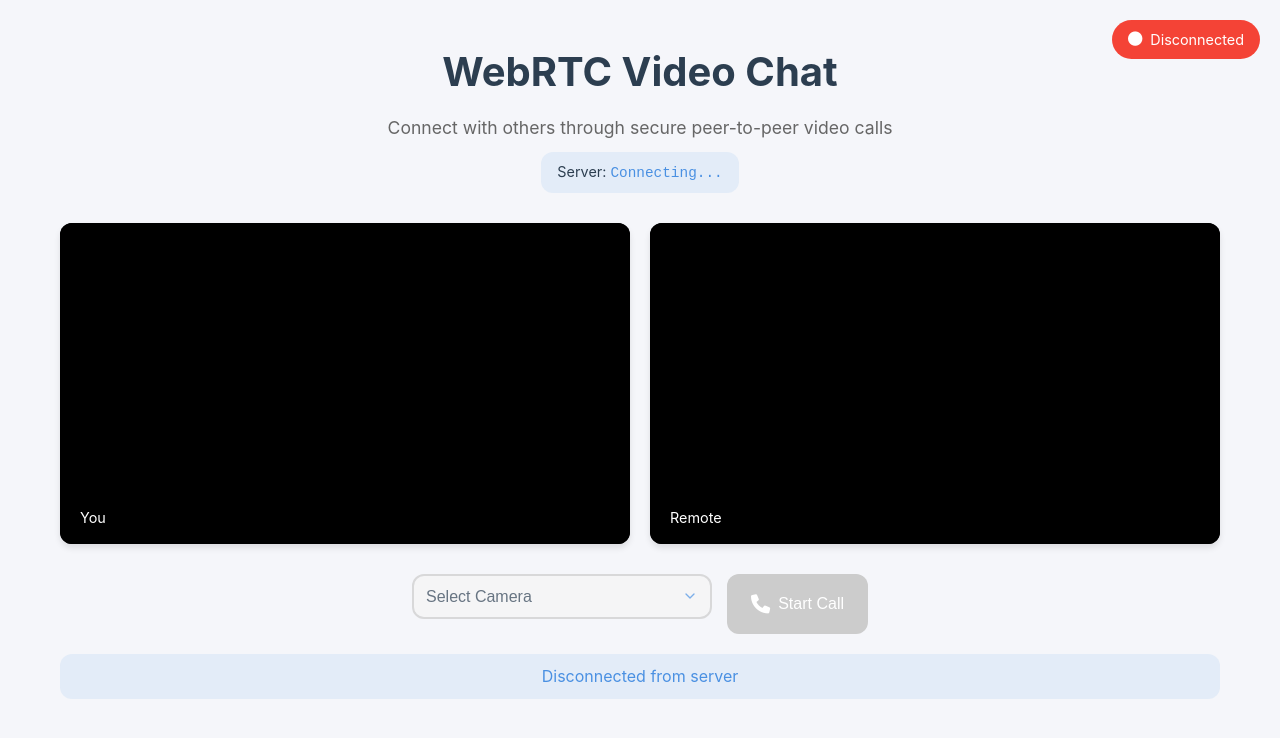
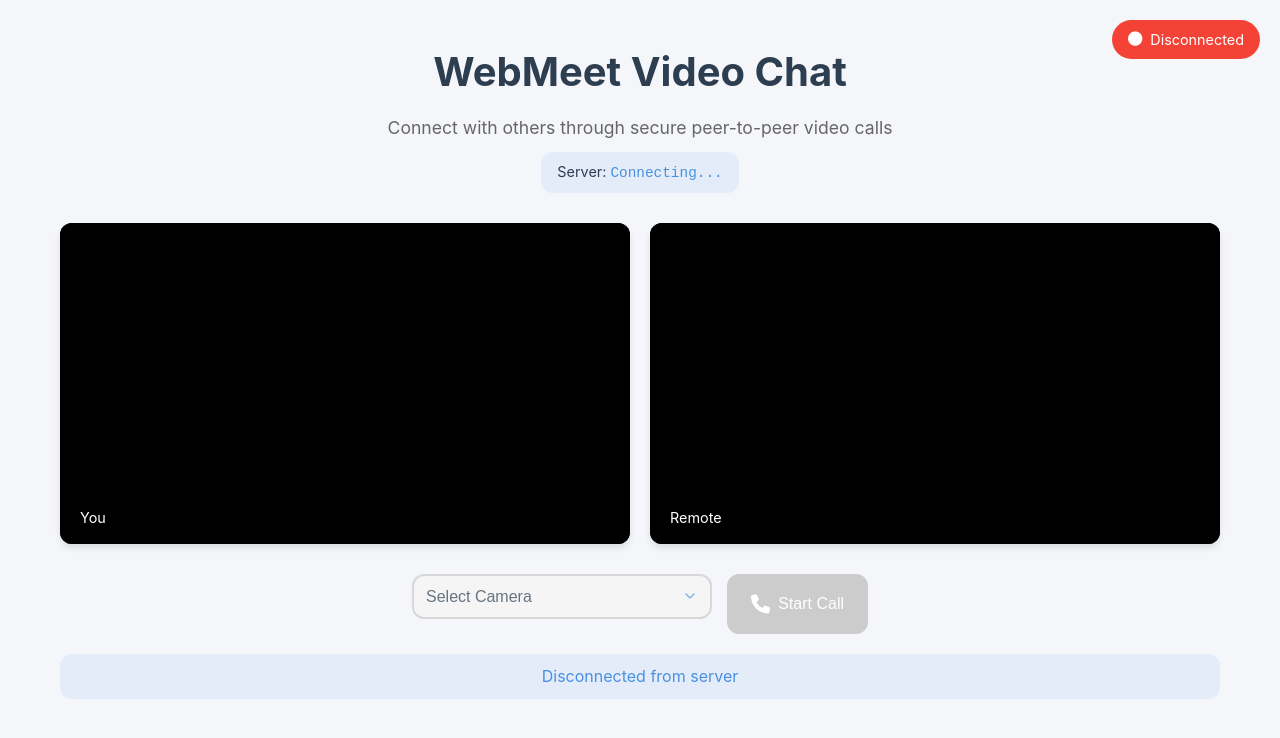
Before and after one commit to greatoke/web-meet, a website: page public/index.html in a window 1280 px wide. Drawn offline with Linux system fonts and the light colour scheme.

Commit message:
Updated title

```diff
--- a/public/index.html
+++ b/public/index.html
@@ -3,14 +3,14 @@
 <head>
     <meta charset="UTF-8">
     <meta name="viewport" content="width=device-width, initial-scale=1.0">
-    <title>WebRTC Video Chat</title>
+    <title>WebMeet Video Chat</title>
     <link rel="stylesheet" href="styles.css">
     <link rel="stylesheet" href="https://cdnjs.cloudflare.com/ajax/libs/font-awesome/6.0.0/css/all.min.css">
 </head>
 <body>
     <div class="container">
         <header class="header">
-            <h1>WebRTC Video Chat</h1>
+            <h1>WebMeet Video Chat</h1>
             <p>Connect with others through secure peer-to-peer video calls</p>
             <div class="server-info">
                 <p>Server: <span id="serverAddress">Connecting...</span></p>
```
